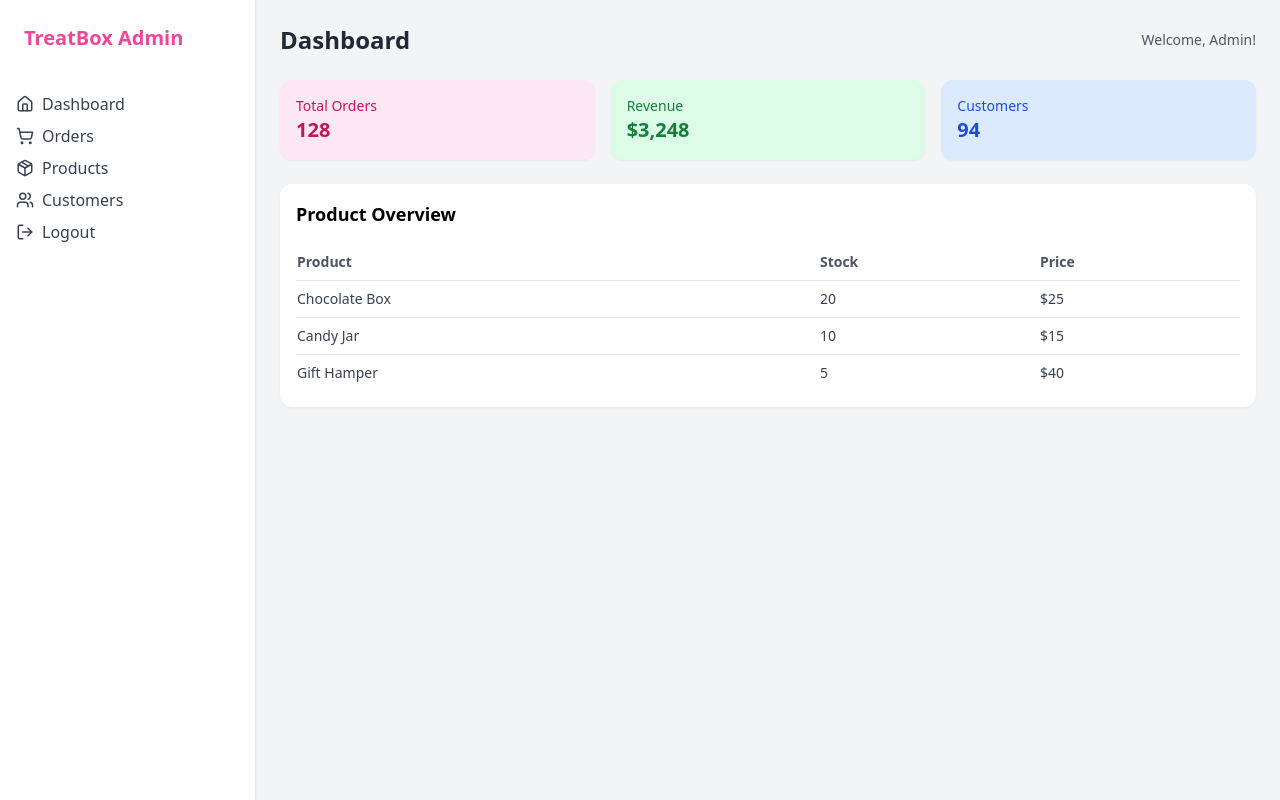
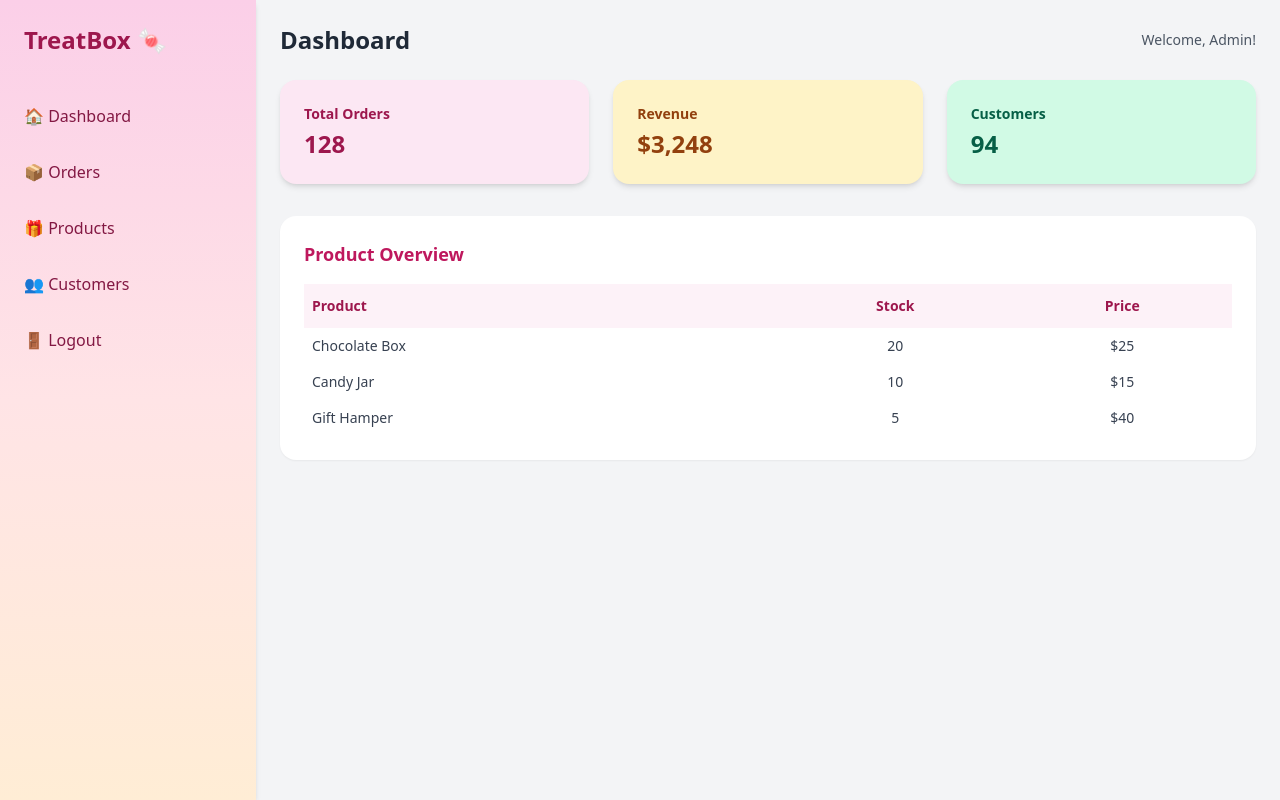
Before and after one commit to ARUN-Nadarajah/treatBox-ecommerce, a React (Vite) app in the folder frontend/: page / in a window 1280 px wide. Built offline with nearby package versions, Linux system fonts and the light colour scheme.

Commit message:
change the colout theme to pink

```diff
--- a/frontend/src/components/dashboardCards.tsx
+++ b/frontend/src/components/dashboardCards.tsx
@@ -1,16 +1,16 @@
 export default function DashboardCards() {
   const cards = [
-    { title: "Total Orders", value: "128", color: "bg-pink-100 text-pink-700" },
-    { title: "Revenue", value: "$3,248", color: "bg-green-100 text-green-700" },
-    { title: "Customers", value: "94", color: "bg-blue-100 text-blue-700" },
+    { title: "Total Orders", value: "128", color: "bg-pink-100 text-pink-800" },
+    { title: "Revenue", value: "$3,248", color: "bg-amber-100 text-amber-800" },
+    { title: "Customers", value: "94", color: "bg-emerald-100 text-emerald-800" },
   ];
 
   return (
-    <div className="grid grid-cols-1 sm:grid-cols-3 gap-4 mb-6">
+    <div className="grid grid-cols-1 sm:grid-cols-3 gap-6 mb-8">
       {cards.map((card, idx) => (
-        <div key={idx} className={`p-4 rounded-xl shadow-sm ${card.color}`}>
-          <h2 className="text-sm font-medium">{card.title}</h2>
-          <p className="text-xl font-semibold">{card.value}</p>
+        <div key={idx} className={`p-6 rounded-2xl shadow-md ${card.color}`}>
+          <h2 className="text-sm font-semibold mb-1">{card.title}</h2>
+          <p className="text-2xl font-bold">{card.value}</p>
         </div>
       ))}
     </div>
--- a/frontend/src/components/productTable.tsx
+++ b/frontend/src/components/productTable.tsx
@@ -6,22 +6,22 @@ export default function ProductTable() {
   ];
 
   return (
-    <div className="bg-white p-4 rounded-xl shadow-sm">
-      <h2 className="text-lg font-semibold mb-4">Product Overview</h2>
-      <table className="w-full text-left text-sm">
-        <thead className="border-b text-gray-600">
+    <div className="bg-white p-6 rounded-2xl shadow-sm">
+      <h2 className="text-lg font-semibold mb-4 text-pink-700">Product Overview</h2>
+      <table className="w-full text-sm text-gray-700">
+        <thead className="bg-pink-50 text-pink-800">
           <tr>
-            <th className="py-2">Product</th>
-            <th>Stock</th>
-            <th>Price</th>
+            <th className="py-3 px-2 text-left">Product</th>
+            <th className="px-2">Stock</th>
+            <th className="px-2">Price</th>
           </tr>
         </thead>
-        <tbody className="text-gray-700">
-          {products.map((product, idx) => (
-            <tr key={idx} className="border-b last:border-none">
-              <td className="py-2">{product.name}</td>
-              <td>{product.stock}</td>
-              <td>{product.price}</td>
+        <tbody>
+          {products.map((p, i) => (
+            <tr key={i} className="hover:bg-pink-50 transition">
+              <td className="py-2 px-2">{p.name}</td>
+              <td className="px-2 text-center">{p.stock}</td>
+              <td className="px-2 text-center">{p.price}</td>
             </tr>
           ))}
         </tbody>
--- a/frontend/src/components/sidebar.tsx
+++ b/frontend/src/components/sidebar.tsx
@@ -2,24 +2,14 @@ import { Home, Package, Users, LogOut, ShoppingCart } from "lucide-react";
 
 export default function Sidebar() {
   return (
-    <div className="w-64 bg-white border-r shadow-sm">
-      <div className="p-6 text-xl font-bold text-pink-500">TreatBox Admin</div>
-      <ul className="space-y-2 p-4 text-gray-700">
-        <li className="flex items-center space-x-2 hover:text-pink-500 cursor-pointer">
-          <Home size={18} /> <span>Dashboard</span>
-        </li>
-        <li className="flex items-center space-x-2 hover:text-pink-500 cursor-pointer">
-          <ShoppingCart size={18} /> <span>Orders</span>
-        </li>
-        <li className="flex items-center space-x-2 hover:text-pink-500 cursor-pointer">
-          <Package size={18} /> <span>Products</span>
-        </li>
-        <li className="flex items-center space-x-2 hover:text-pink-500 cursor-pointer">
-          <Users size={18} /> <span>Customers</span>
-        </li>
-        <li className="flex items-center space-x-2 hover:text-pink-500 cursor-pointer mt-10">
-          <LogOut size={18} /> <span>Logout</span>
-        </li>
+    <div className="w-64 min-h-screen bg-gradient-to-b from-pink-200 via-rose-100 to-orange-100 shadow-md">
+      <div className="p-6 text-2xl font-bold text-pink-800">TreatBox 🍬</div>
+      <ul className="space-y-4 p-4 text-pink-900 font-medium">
+        <li className="hover:text-white hover:bg-pink-400 p-2 rounded-lg cursor-pointer">🏠 Dashboard</li>
+        <li className="hover:text-white hover:bg-pink-400 p-2 rounded-lg cursor-pointer">📦 Orders</li>
+        <li className="hover:text-white hover:bg-pink-400 p-2 rounded-lg cursor-pointer">🎁 Products</li>
+        <li className="hover:text-white hover:bg-pink-400 p-2 rounded-lg cursor-pointer">👥 Customers</li>
+        <li className="hover:text-white hover:bg-pink-400 p-2 rounded-lg cursor-pointer mt-10">🚪 Logout</li>
       </ul>
     </div>
   );
```
